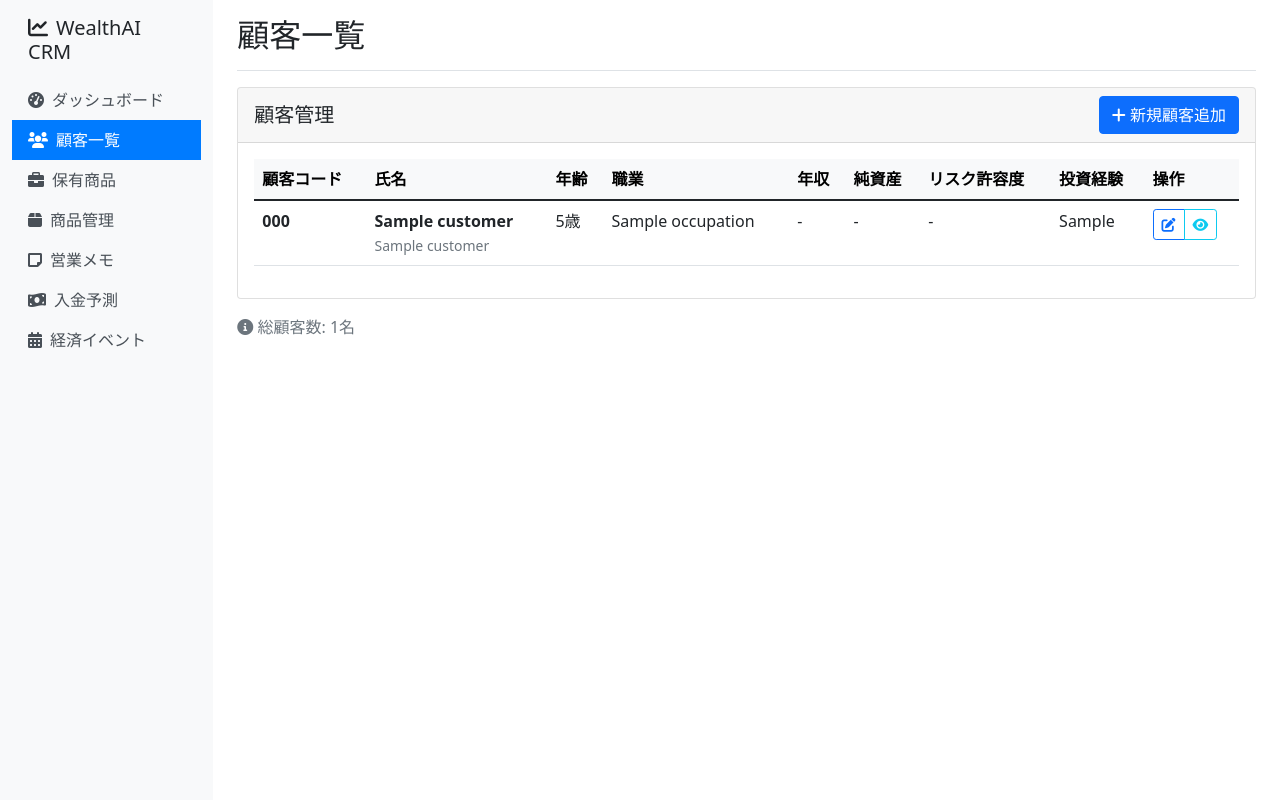
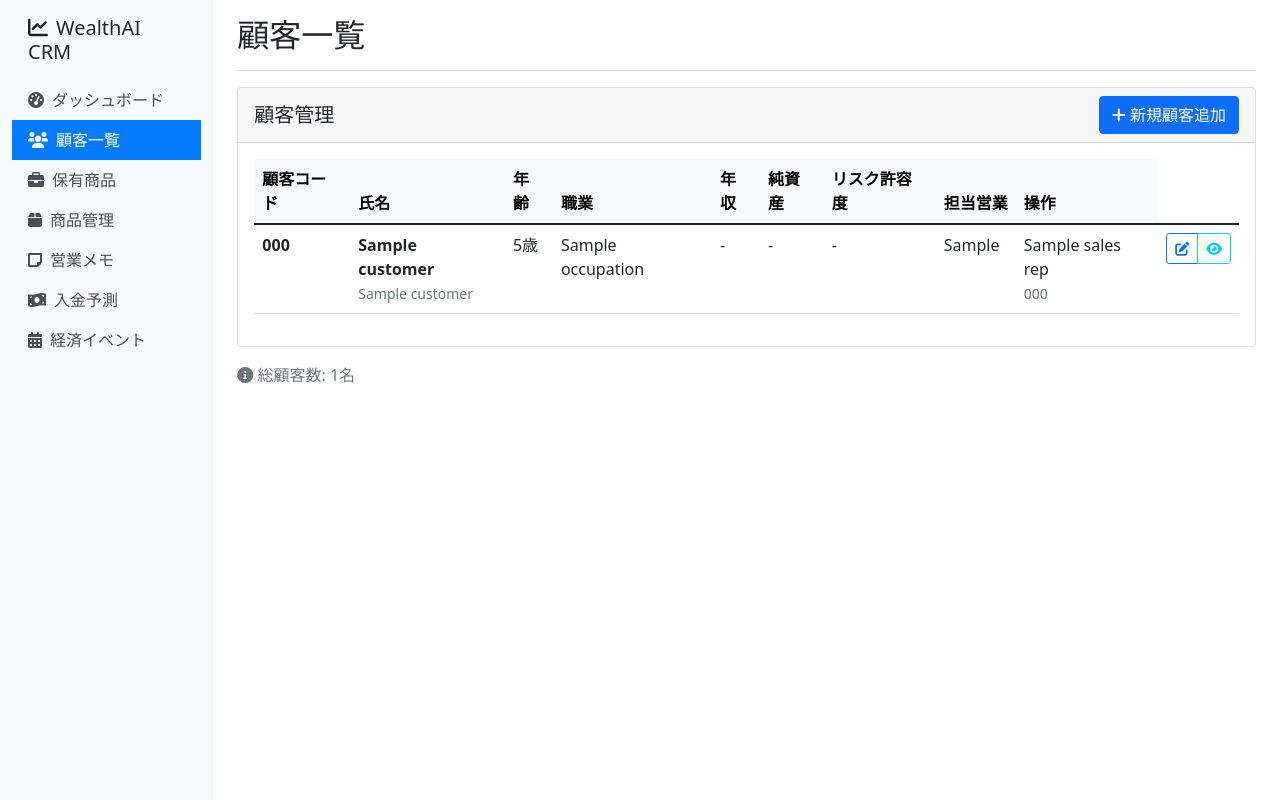
Before and after one commit to takehig/WealthAI-CRM, a FastAPI app: template templates/customers.html in a window 1280 px wide. Run offline with FastAPI, Linux system fonts and the light colour scheme; the template is opened without the code that fills it: most values are stand-ins (such as "Sample title", 1, 10 or a date in 2020).

Commit message:
[ENHANCE] CRM担当営業選択・表示改善 - ドロップダウン選択・営業担当者名表示・リレーション活用

```diff
--- a/src/main.py
+++ b/src/main.py
@@ -116,9 +116,11 @@ async def dashboard(request: Request, db: Session = Depends(get_db)):
 async def customers_list(request: Request, db: Session = Depends(get_db)):
     """顧客一覧"""
     customers = db.query(Customer).all()
+    sales_reps = db.query(SalesRepresentative).all()
     return templates.TemplateResponse("customers.html", {
         "request": request,
-        "customers": customers
+        "customers": customers,
+        "sales_reps": sales_reps
     })
 
 @app.get("/customers/{customer_id}", response_class=HTMLResponse)
--- a/templates/customers.html
+++ b/templates/customers.html
@@ -23,7 +23,7 @@
                         <th>年収</th>
                         <th>純資産</th>
                         <th>リスク許容度</th>
-                        <th>投資経験</th>
+                        <th>担当営業</th>
                         <th>操作</th>
                     </tr>
                 </thead>
@@ -77,6 +77,14 @@
                             {% endif %}
                         </td>
                         <td>{{ customer.investment_experience or "-" }}</td>
+                        <td>
+                            {% if customer.sales_rep %}
+                                {{ customer.sales_rep.name }}
+                                <br><small class="text-muted">{{ customer.sales_rep.rep_code }}</small>
+                            {% else %}
+                                -
+                            {% endif %}
+                        </td>
                         <td>
                             <div class="btn-group" role="group">
                                 <button type="button" class="btn btn-sm btn-outline-primary" onclick="editCustomer({{ customer.customer_id }})">
@@ -183,7 +191,12 @@
                         <div class="col-md-6">
                             <div class="mb-3">
                                 <label class="form-label">担当営業</label>
-                                <input type="text" class="form-control" name="sales_rep">
+                                <select class="form-select" name="sales_rep_id">
+                                    <option value="">選択してください</option>
+                                    {% for rep in sales_reps %}
+                                    <option value="{{ rep.rep_id }}">{{ rep.name }} ({{ rep.rep_code }})</option>
+                                    {% endfor %}
+                                </select>
                             </div>
                         </div>
                     </div>
@@ -286,7 +299,12 @@
                         <div class="col-md-6">
                             <div class="mb-3">
                                 <label class="form-label">担当営業</label>
-                                <input type="text" class="form-control" id="editSalesRep" name="sales_rep">
+                                <select class="form-select" id="editSalesRep" name="sales_rep_id">
+                                    <option value="">選択してください</option>
+                                    {% for rep in sales_reps %}
+                                    <option value="{{ rep.rep_id }}">{{ rep.name }} ({{ rep.rep_code }})</option>
+                                    {% endfor %}
+                                </select>
                             </div>
                         </div>
                     </div>
@@ -365,7 +383,7 @@ async function editCustomer(customerId) {
         const investmentExperienceSelect = document.getElementById('editInvestmentExperience');
         investmentExperienceSelect.value = customer.investment_experience || '';
 
-        // 担当営業の設定（sales_rep_idから取得）
+        // 担当営業の設定（sales_rep_idを使用）
         document.getElementById('editSalesRep').value = customer.sales_rep_id || '';
 
         // モーダル表示
```
